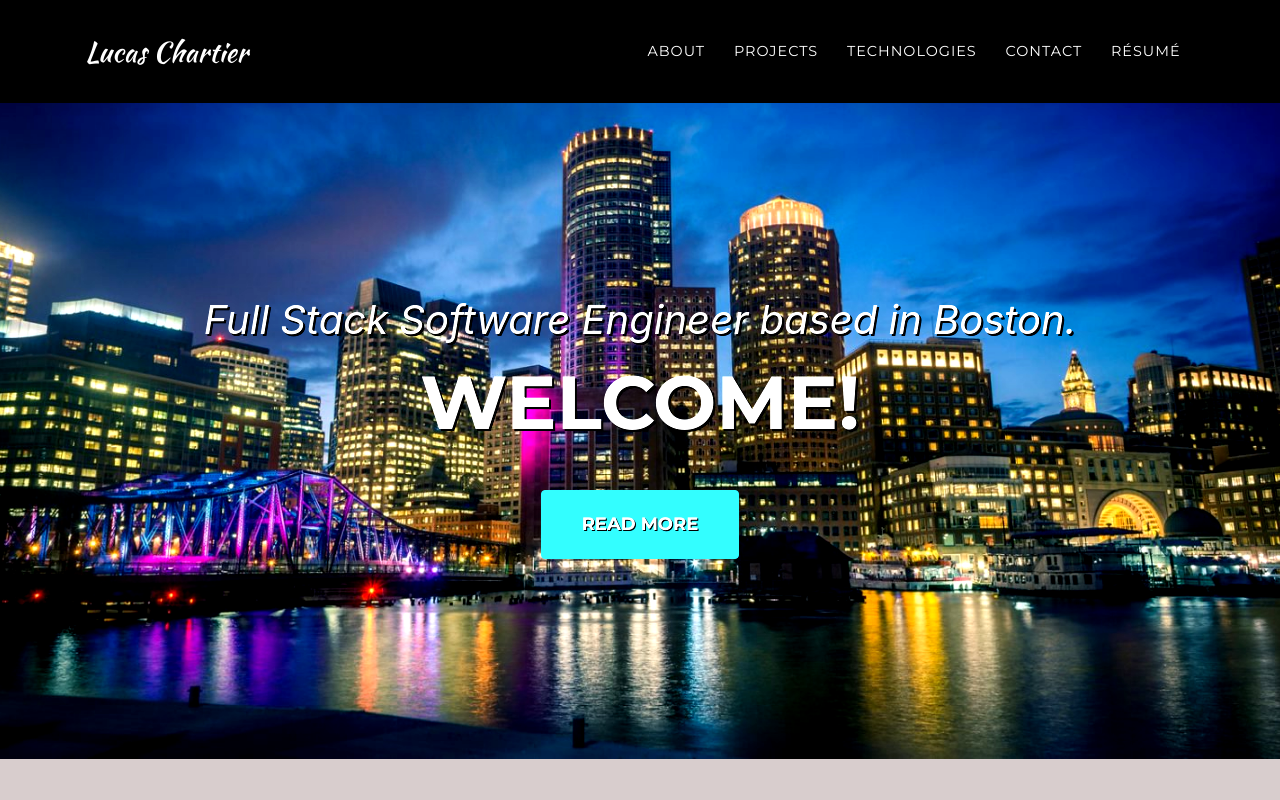
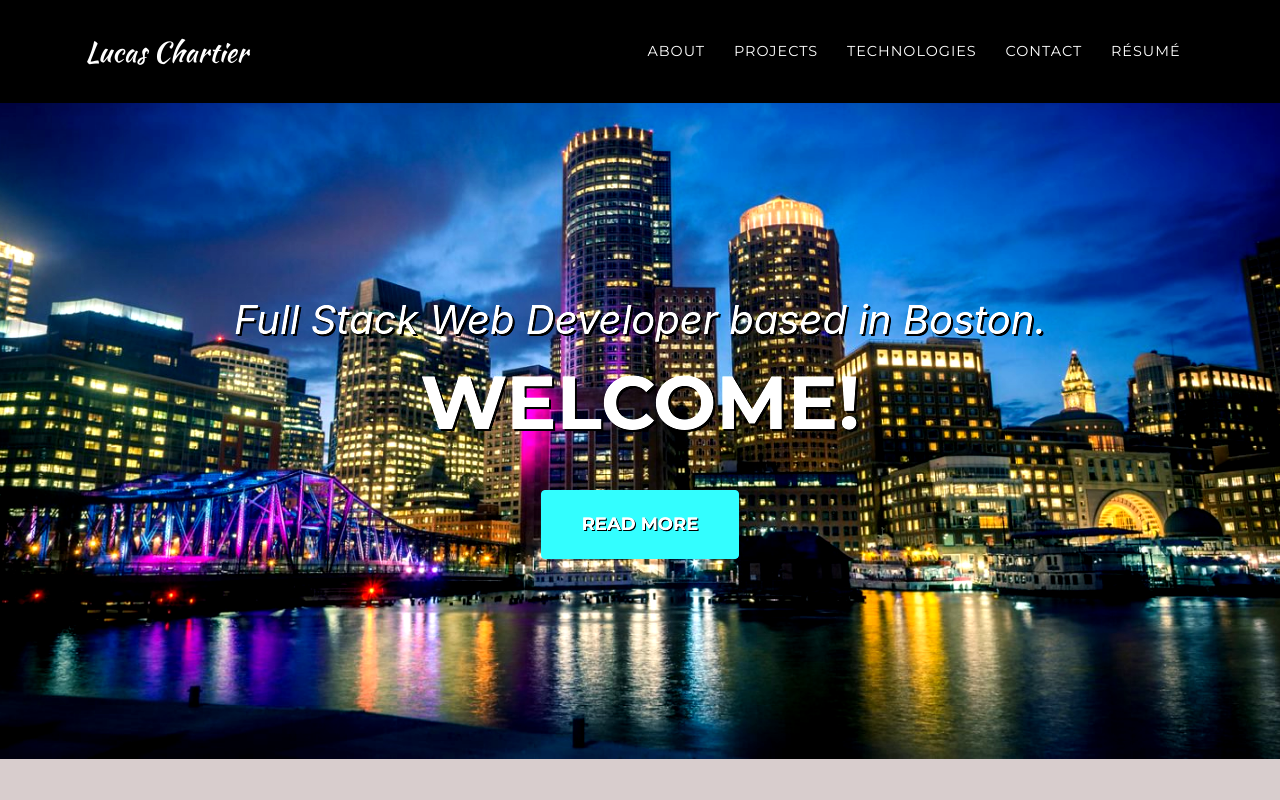
Before and after one commit to lucaspchartier/lucaspchartier.github.io, a website: page index.html in a window 1280 px wide. Shown: the top 800 px of the page. Drawn offline with nearby package versions, Linux system fonts and the light colour scheme; a web font is replaced by a local one.

Commit message:
Change title from software engineer to web developer

```diff
--- a/index.html
+++ b/index.html
@@ -75,7 +75,7 @@
     <header class="masthead">
       <div class="container">
         <div class="intro-text">
-          <div class="intro-lead-in">Full Stack Software Engineer based in Boston.</div>
+          <div class="intro-lead-in">Full Stack Web Developer based in Boston.</div>
           <div class="intro-heading text-uppercase">Welcome!</div>
           <a class="btn btn-primary btn-xl text-uppercase js-scroll-trigger" href="#about">Read More</a>
         </div>
```
